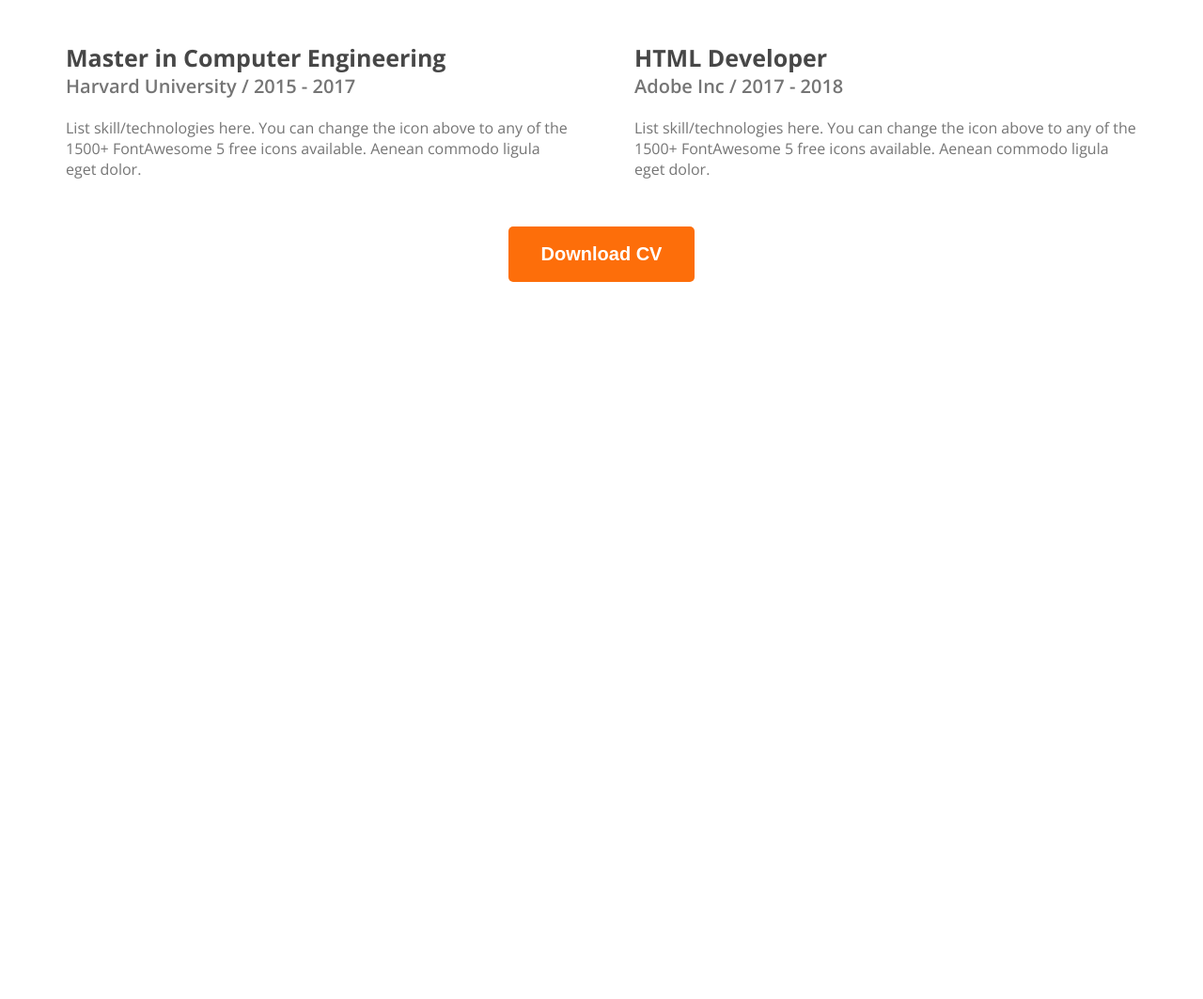
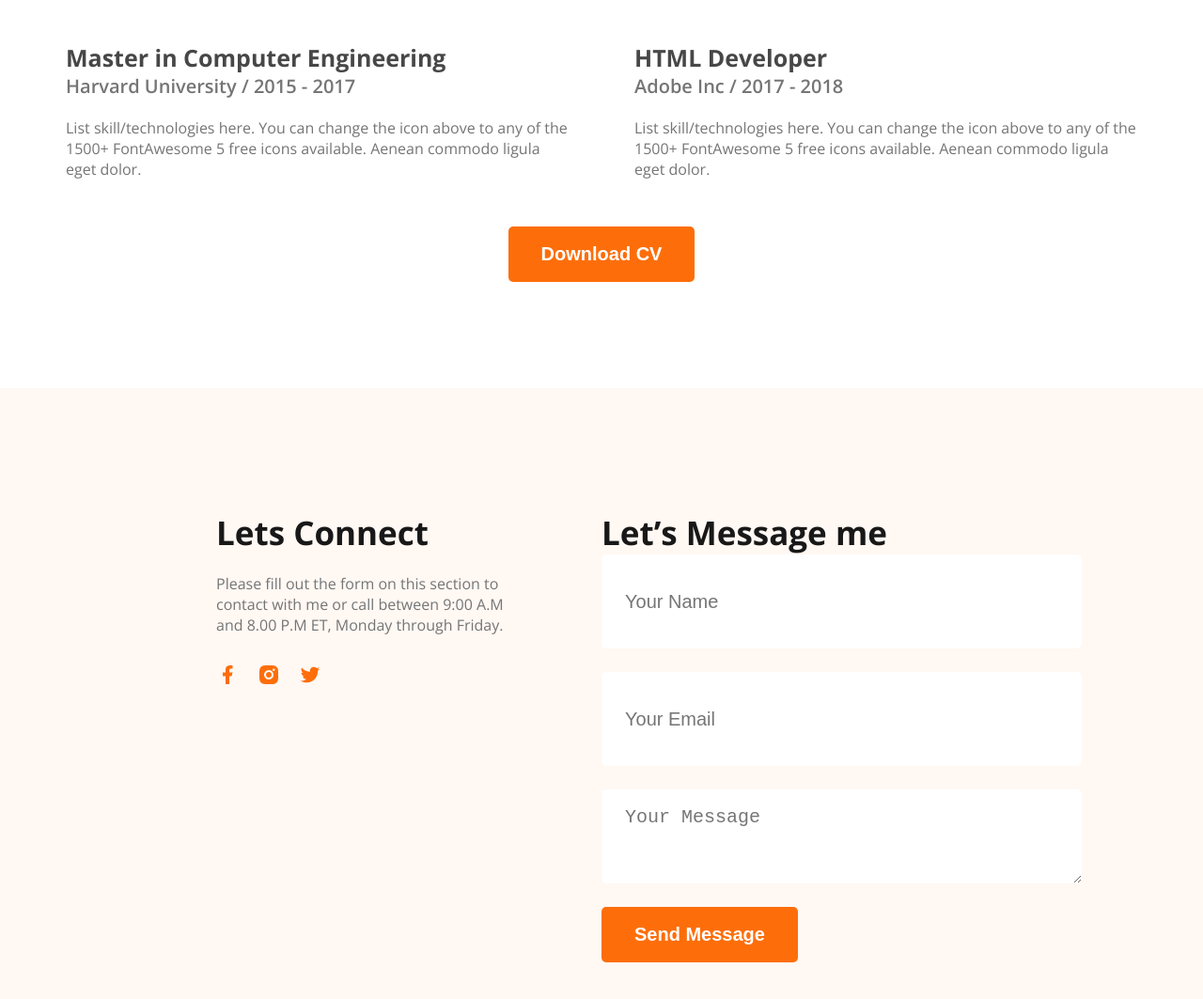
Before and after one commit to SaddamHosen42/Web-Dev-Protfolio, a plain HTML site: page index.html in a window 1280 px wide. Shown: the part 3040-4103 px from the top of the page at 94% size. Before the commit the page ends 3340 px from the top, so only its background shows below. Drawn offline with nearby package versions, Linux system fonts and the light colour scheme.

Commit message:
added footer section

```diff
--- a/index.html
+++ b/index.html
@@ -157,7 +157,26 @@
 
         </section>
     </main>
-    <footer>
+    <footer class="secandary-bg">
+        <div class="footer-colum">
+            <h3 class="section-title">Lets Connect</h3>
+            <p class=" footer-pera experience-description">Please fill out the form on this section to contact with me or call
+                between 9:00 A.M and 8.00 P.M ET, Monday through Friday.</p>
+            <div class="footer-img">
+                <a href="https://www.facebook.com/saddamhosen4"><img src="images/icons/facebook.png" alt=""></a>
+                <a href="https://www.instagram.com/saddamhosen2.0/"><img src="images/icons/insta.png" alt=""></a>
+                <a href=""><img src="images/icons/twitter.png" alt=""></a>
+            </div>
+        </div>
+        <div class="footer-colum">
+            <h3 class="section-title">Let’s Message me</h3>
+            <form action="">
+                <input type="text" placeholder="Your Name">
+                <input type="email" placeholder="Your Email">
+                <textarea name="" id="" cols="30" rows="20" placeholder="Your Message"></textarea>
+                <button class="btn-primary">Send Message</button>
+            </form>
+        </div>
 
     </footer>
 </body>
--- a/styles/style.css
+++ b/styles/style.css
@@ -210,3 +210,35 @@ main {
     color: rgb(117, 117, 117);
     margin-top: 20px;
 }
+
+/* footer styles */
+footer {
+    display: flex;
+    padding: 130px 230px;
+    margin-top: 113px;
+    gap: 100px;
+    justify-content: space-around;
+}
+
+.footer-colum {
+    width: 50%;
+}
+
+footer input[type="text"],footer input[type="email"],footer textarea {
+    display: block;
+    width: 461px;
+    height: 64px;
+    border-radius: 5px;
+    font-size: 20px;
+    color: rgb(32, 28, 28);
+    border: none;
+    padding: 18px 25px;
+    margin-bottom: 25px;
+}
+.footer-pera{
+    margin-bottom: 30px;
+}
+.footer-img{
+    display: flex;
+    gap: 20px;
+}
```
